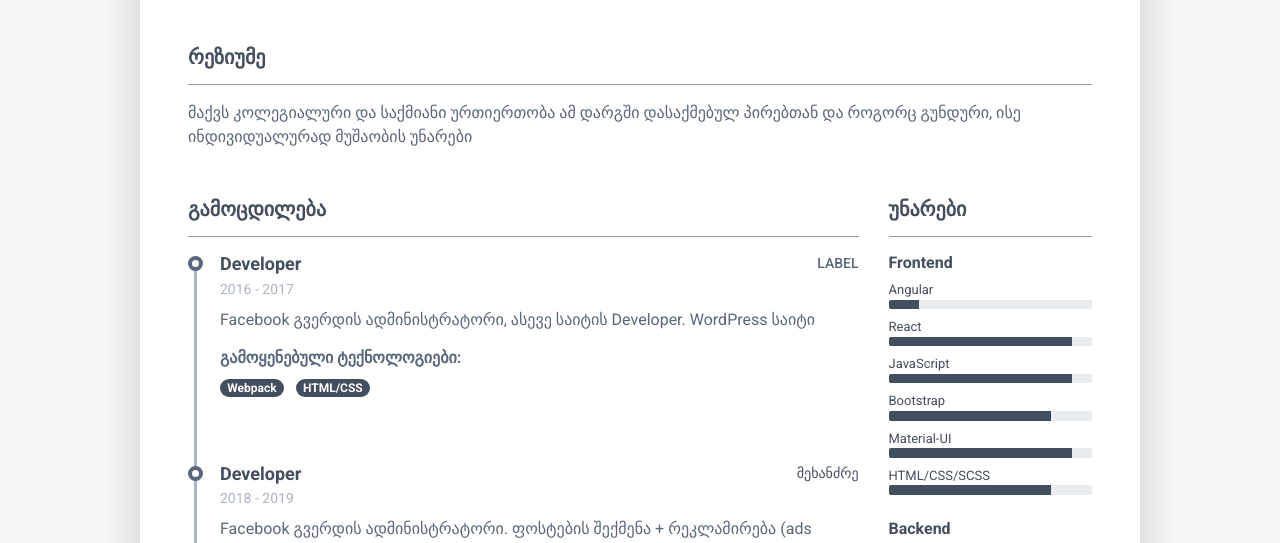
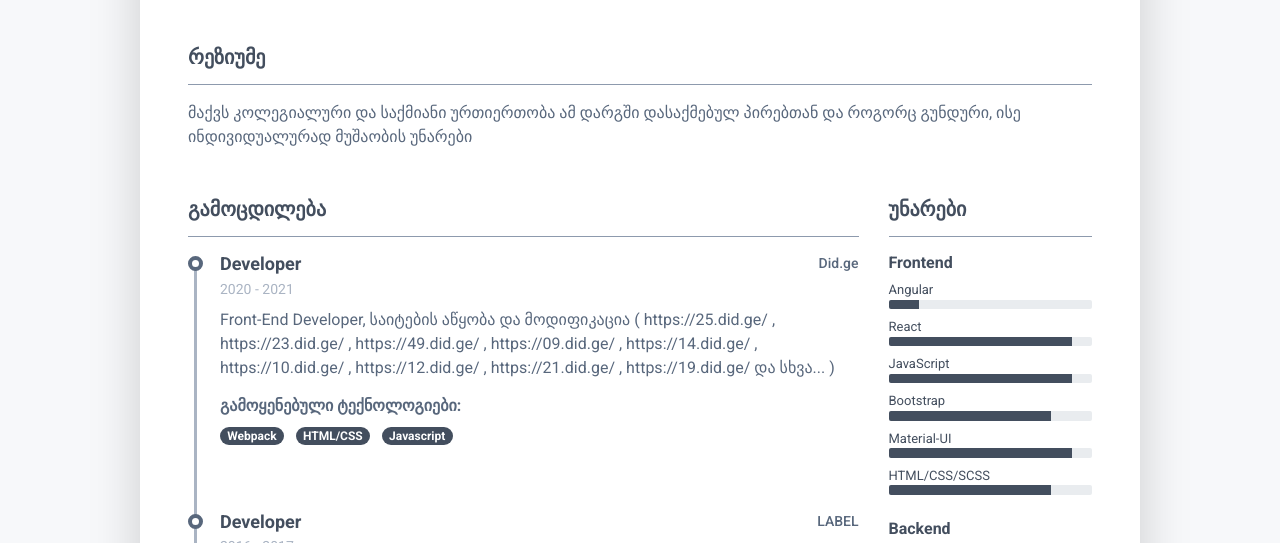
Before and after one commit to GigaPok/CV, a plain HTML site: page index.html in a window 1280 px wide. Shown: the part 253-796 px from the top of the page. Drawn offline with Linux system fonts and the light colour scheme.

Commit message:
Update index.html

```diff
--- a/index.html
+++ b/index.html
@@ -70,6 +70,35 @@
 						    <h2 class="resume-section-title text-uppercase font-weight-bold pb-3 mb-3">გამოცდილება</h2>
 						    <div class="resume-section-content">
 							    <div class="resume-timeline position-relative">
+								    <article class="resume-timeline-item position-relative pb-5">
+
+									    <div class="resume-timeline-item-header mb-2">
+										    <div class="d-flex flex-column flex-md-row">
+										        <h3 class="resume-position-title font-weight-bold mb-1">Developer</h3>
+										        <div class="resume-company-name ml-auto">Did.ge</div>
+										    </div><!--//row-->
+										    <div class="resume-position-time">2020 - 2021</div>
+									    </div><!--//resume-timeline-item-header-->
+									    <div class="resume-timeline-item-desc">
+										    <p>Front-End Developer, საიტების აწყობა და მოდიფიკაცია ( https://25.did.ge/ , https://23.did.ge/ , https://49.did.ge/ ,
+https://09.did.ge/ , https://14.did.ge/ , https://10.did.ge/ , https://12.did.ge/ , https://21.did.ge/ , https://19.did.ge/ და სხვა...  )</p>
+										    <!-- <h4 class="resume-timeline-item-desc-heading font-weight-bold">მიღწევები:</h4>
+										    <p>Praesentium voluptatum deleniti atque corrupti quos dolores et quas molestias excepturi sint occaecati cupiditate non provident.</p>
+										    <ul>
+											    <li>Lorem ipsum dolor sit amet, 80% consectetuer adipiscing elit.</li>
+											    <li>At vero eos et accusamus et iusto odio dignissimos.</li>
+											    <li>Blanditiis praesentium voluptatum deleniti atque corrupti.</li>
+											    <li>Maecenas tempus tellus eget.</li> -->
+										    </ul>
+										    <h4 class="resume-timeline-item-desc-heading font-weight-bold">გამოყენებული ტექნოლოგიები:</h4>
+										    <ul class="list-inline">
+											    <li class="list-inline-item"><span class="badge badge-primary badge-pill">Webpack</span></li>
+											    <li class="list-inline-item"><span class="badge badge-primary badge-pill">HTML/CSS</span></li>
+											    <li class="list-inline-item"><span class="badge badge-primary badge-pill">Javascript</span></li>
+										    </ul>
+									    </div><!--//resume-timeline-item-desc-->
+
+								    </article><!--//resume-timeline-item-->
 								    <article class="resume-timeline-item position-relative pb-5">
 
 									    <div class="resume-timeline-item-header mb-2">
```
